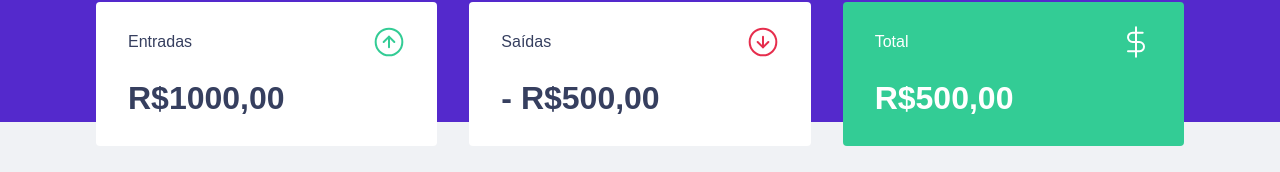
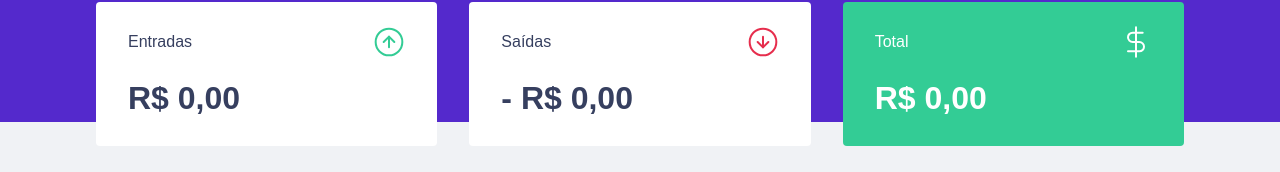
Before and after one commit to RaphaelVasconcelos/ignite-finances-control, a React (Create React App) app: page / in a window 1280 px wide. Shown: the part 150-322 px from the top of the page. Built offline with nearby package versions, Linux system fonts and the light colour scheme; no server answers; what miragejs would draw is missing.

Commit message:
Adding transaction context to summary

```diff
--- a/src/components/Summary/index.tsx
+++ b/src/components/Summary/index.tsx
@@ -1,15 +1,32 @@
-import { useContext } from 'react';
-import incomeImg from '../../assets/income.svg';
+import { useContext } from "react";
+import incomeImg from "../../assets/income.svg";
 import outcomeImg from "../../assets/outcome.svg";
 import totalImg from "../../assets/total.svg";
-import { TransactionsContext } from '../../TransactionsContext';
+import { TransactionsContext } from "../../TransactionsContext";
 
 import { Container } from "./styles";
 
 export function Summary() {
-  const {transactions} = useContext(TransactionsContext);
+  const { transactions } = useContext(TransactionsContext);
 
-  console.log(transactions);
+  const summary = transactions.reduce(
+    (acc, transaction) => {
+      if (transaction.type === "deposit") {
+        acc.deposits += transaction.amount;
+        acc.total += transaction.amount;
+      } else {
+        acc.withdraws += transaction.amount;
+        acc.total -= transaction.amount;
+      }
+
+      return acc;
+    },
+    {
+      deposits: 0,
+      withdraws: 0,
+      total: 0,
+    }
+  );
 
   return (
     <Container>
@@ -18,21 +35,37 @@
           <p>Entradas</p>
           <img src={incomeImg} alt="Entradas" />
         </header>
-        <strong>R$1000,00</strong>
+        <strong>
+          {new Intl.NumberFormat("pt-BR", {
+            style: "currency",
+            currency: "BRL",
+          }).format(summary.deposits)}
+        </strong>
       </div>
       <div>
         <header>
           <p>Saídas</p>
           <img src={outcomeImg} alt="Saídas" />
         </header>
-        <strong>- R$500,00</strong>
+        <strong>
+          -{" "}
+          {new Intl.NumberFormat("pt-BR", {
+            style: "currency",
+            currency: "BRL",
+          }).format(summary.withdraws)}
+        </strong>
       </div>
       <div className="highlight-background">
         <header>
           <p>Total</p>
           <img src={totalImg} alt="Total" />
         </header>
-        <strong>R$500,00</strong>
+        <strong>
+          {new Intl.NumberFormat("pt-BR", {
+            style: "currency",
+            currency: "BRL",
+          }).format(summary.total)}
+        </strong>
       </div>
     </Container>
   );
```
